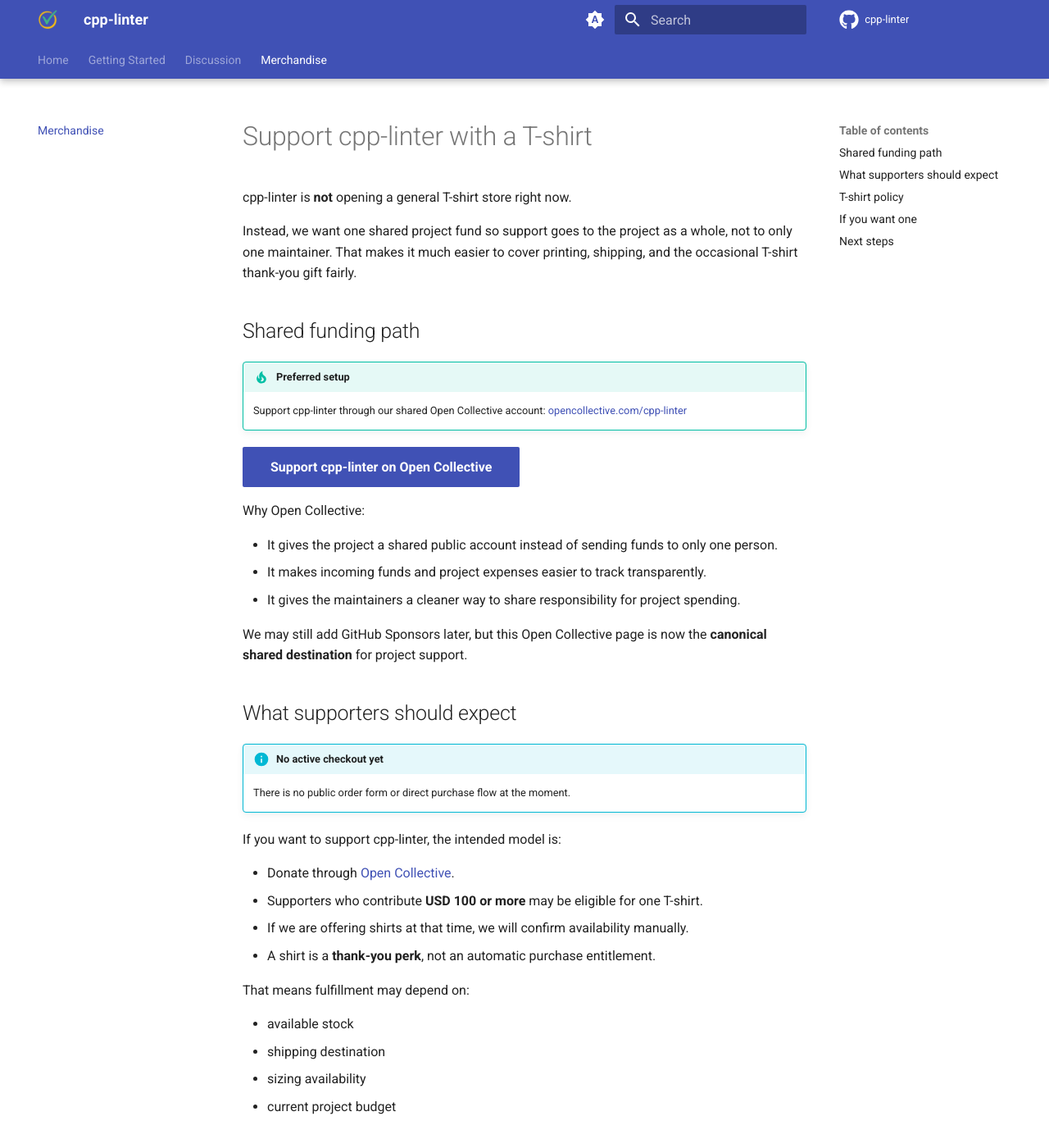
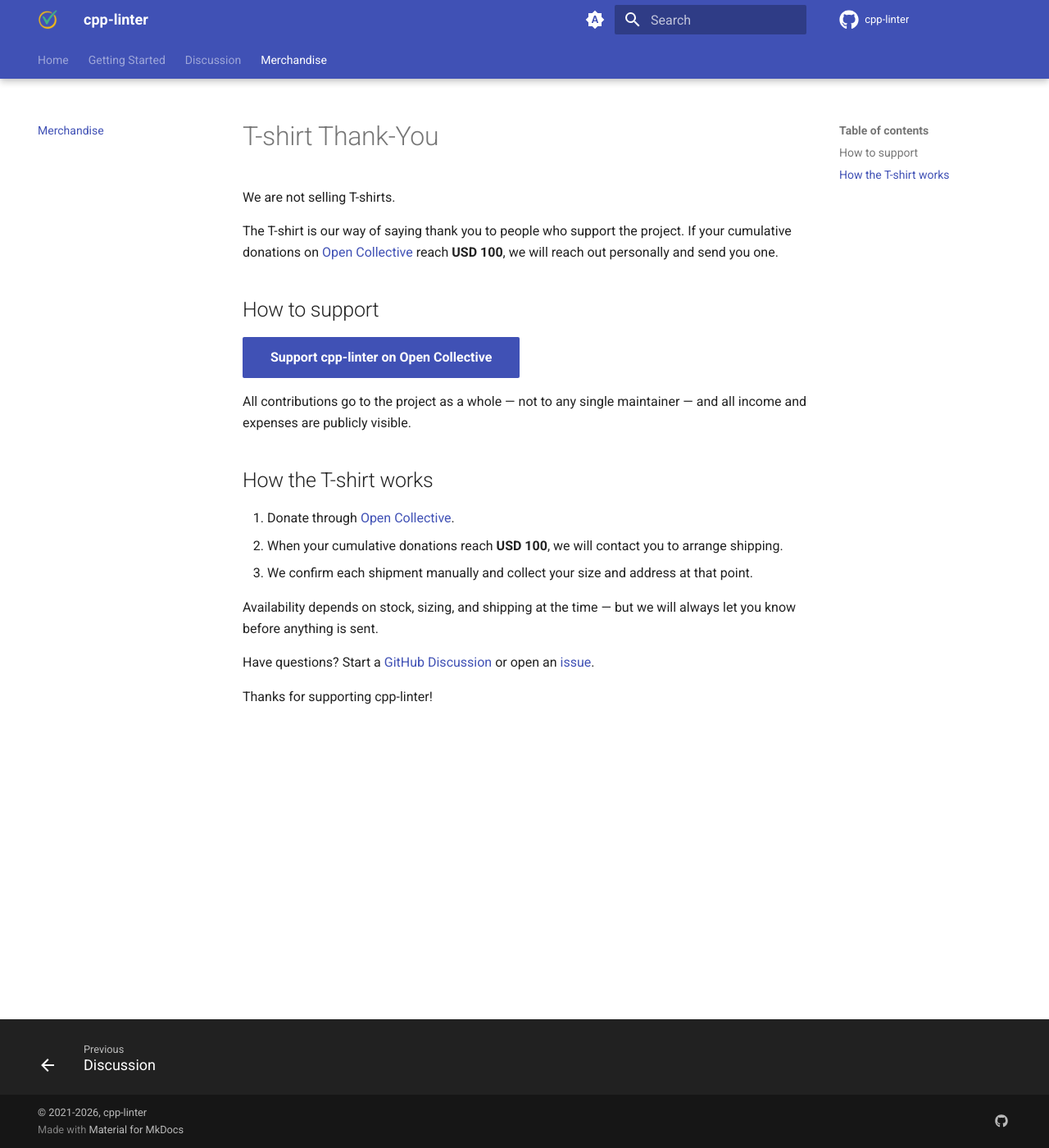
Before and after one commit to cpp-linter/cpp-linter.github.io, an MkDocs documentation site: the page built from docs/merch.md, in a window 1280 px wide and 1400 px high. Shown: the whole window at 82% size. Built offline with MkDocs 1.6.1 and Material for MkDocs 9.7.7, drawn with Linux system fonts in a browser that asks for light colours; some of the changed text lies outside the part shown.

Commit message:
docs: rewrite merch.md — concise, clear thank-you gift messaging

```diff
--- a/docs/merch.md
+++ b/docs/merch.md
@@ -1,75 +1,23 @@
-# Support cpp-linter with a T-shirt
+# T-shirt Thank-You
 
-cpp-linter is **not** opening a general T-shirt store right now.
+We are not selling T-shirts.
 
-Instead, we want one shared project fund so support goes to the project as a whole, not to only one maintainer. That makes it much easier to cover printing, shipping, and the occasional T-shirt thank-you gift fairly.
+The T-shirt is our way of saying thank you to people who support the project. If your cumulative donations on [Open Collective](https://opencollective.com/cpp-linter) reach **USD 100**, we will reach out personally and send you one.
 
-## Shared funding path
-
-!!! tip "Preferred setup"
-    Support cpp-linter through our shared Open Collective account: [opencollective.com/cpp-linter](https://opencollective.com/cpp-linter)
+## How to support
 
 [Support cpp-linter on Open Collective](https://opencollective.com/cpp-linter){ .md-button .md-button--primary }
 
-Why Open Collective:
+All contributions go to the project as a whole — not to any single maintainer — and all income and expenses are publicly visible.
 
-- It gives the project a shared public account instead of sending funds to only one person.
-- It makes incoming funds and project expenses easier to track transparently.
-- It gives the maintainers a cleaner way to share responsibility for project spending.
+## How the T-shirt works
 
-We may still add GitHub Sponsors later, but this Open Collective page is now the **canonical shared destination** for project support.
+1. Donate through [Open Collective](https://opencollective.com/cpp-linter).
+2. When your cumulative donations reach **USD 100**, we will contact you to arrange shipping.
+3. We confirm each shipment manually and collect your size and address at that point.
 
-## What supporters should expect
+Availability depends on stock, sizing, and shipping at the time — but we will always let you know before anything is sent.
 
-!!! important "No active checkout yet"
-    There is no public order form or direct purchase flow at the moment.
+Have questions? Start a [GitHub Discussion](https://github.com/cpp-linter/cpp-linter/discussions) or open an [issue](https://github.com/cpp-linter/cpp-linter.github.io/issues).
 
-If you want to support cpp-linter, the intended model is:
-
-- Donate through [Open Collective](https://opencollective.com/cpp-linter).
-- Supporters who contribute **USD 100 or more** may be eligible for one T-shirt.
-- If we are offering shirts at that time, we will confirm availability manually.
-- A shirt is a **thank-you perk**, not an automatic purchase entitlement.
-
-That means fulfillment may depend on:
-
-- available stock
-- shipping destination
-- sizing availability
-- current project budget
-
-## T-shirt policy
-
-We still like the idea of project shirts, but only in a lightweight and sustainable way.
-
-Our working policy is:
-
-1. The shirt is meant to thank notable supporters of the project.
-2. Supporters contributing **USD 100 or more** may be considered for one shirt.
-3. We will confirm each shipment manually before collecting size and address details.
-4. We will avoid promising fulfillment unless the shared fund can cover it.
-5. Limited quantity, international shipping, and cost changes may affect availability.
-
-## If you want one
-
-The shared fund is live, and the best starting point is:
-
-- [Open Collective for cpp-linter](https://opencollective.com/cpp-linter)
-
-If you specifically want to express interest in a shirt, the best follow-up channels are:
-
-- [GitHub Discussions](https://github.com/cpp-linter/cpp-linter/discussions)
-- [Issues in this site repository](https://github.com/cpp-linter/cpp-linter.github.io/issues)
-
-This threshold is meant to cover the shirt as a thank-you gesture, along with packaging, international shipping, and platform fees.
-
-## Next steps
-
-The remaining rollout is:
-
-1. Add this same support link to the main repository.
-2. Publish the maintainer policy for how project funds are used.
-3. Define when a supporter may be offered a shirt.
-4. Add GitHub Sponsors later only if it still points people back to the shared funding model.
-
-Thanks for supporting cpp-linter and helping us keep the project fair for everyone involved.
+Thanks for supporting cpp-linter!
```
